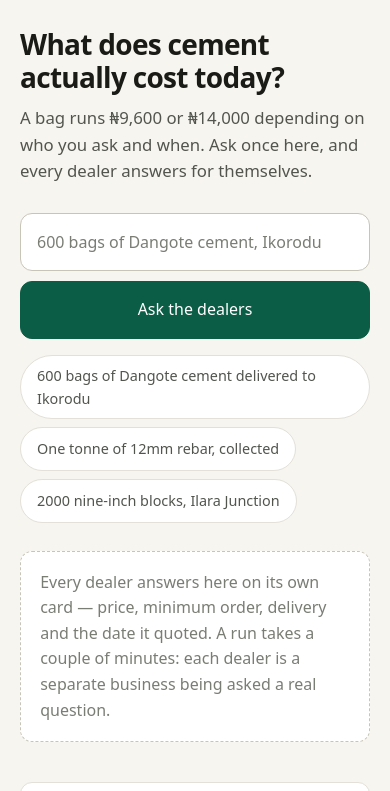
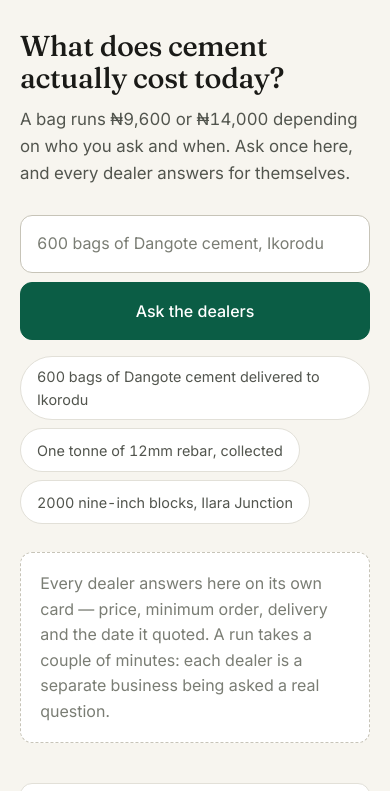
Before and after one commit to gitkelv/Oja, a plain HTML site: page index.html in a window 390 px wide. Shown: the part 68-859 px from the top of the page. Drawn offline with Linux system fonts and the light colour scheme.

Commit message:
Set the type: Fraunces for headlines, Inter for the figures
One constraint shaped the choice. This is for builders on Nigerian mobile data,
and a product whose argument is serving people other products ignore has no
business costing 300KB of fonts to open. So Fraunces is loaded at a single
weight and used only for the wordmark and headlines; Inter does everything else.

Inter carries the prices deliberately. The core of this product is a column of
figures a buyer compares at a glance, and Inter's numerals are the best of the
options considered. Quote prices set tabular figures explicitly so digits align
down the column rather than drifting.

Fraunces over the alternatives because it is warm and crafted rather than cold
fintech, which suits a product about honest local trade. Instrument Serif was
more elegant and read more fashion than trade, with only one weight to work
with. Plus Jakarta alone was the lightest and the least distinctive.

Co-Authored-By: Claude Opus 5 <noreply@anthropic.com>
Claude-Session: https://claude.ai/code/session_01PzymZE9WekWCxqGtMorM5Q

```diff
--- a/dealers/adunni-supply/styles.css
+++ b/dealers/adunni-supply/styles.css
@@ -42,10 +42,10 @@
 :root { --dealer-accent: #185FA5; }
 
 *{box-sizing:border-box}
-body{margin:0;background:var(--paper);color:var(--ink);font-family:ui-sans-serif,system-ui,-apple-system,"Segoe UI",Roboto,Arial,sans-serif;font-size:17px;line-height:1.6;font-variant-numeric:tabular-nums}
+body{margin:0;background:var(--paper);color:var(--ink);font-family:var(--sans);font-size:17px;line-height:1.6;font-variant-numeric:tabular-nums}
 .wrap{width:min(820px,100% - 2.5rem);margin-inline:auto}
 header{background:var(--card);border-bottom:1px solid var(--line);padding-block:1.1rem}
-h1{margin:0;font-size:1.5rem;letter-spacing:-.01em;color:var(--green-deep)}
+h1{margin:0;font-family:var(--display);font-weight:500;font-size:1.5rem;letter-spacing:-.01em;color:var(--green-deep)}
 .place{margin:.15rem 0 0;color:var(--ink-faint);font-size:.95rem}
 main{padding-block:2rem 3rem;display:grid;gap:2.25rem}
 h2{font-size:1.1rem;margin:0 0 .7rem}
--- a/dealers/ilara-depot/styles.css
+++ b/dealers/ilara-depot/styles.css
@@ -42,10 +42,10 @@
 :root { --dealer-accent: #993C1D; }
 
 *{box-sizing:border-box}
-body{margin:0;background:var(--paper);color:var(--ink);font-family:ui-sans-serif,system-ui,-apple-system,"Segoe UI",Roboto,Arial,sans-serif;font-size:17px;line-height:1.6;font-variant-numeric:tabular-nums}
+body{margin:0;background:var(--paper);color:var(--ink);font-family:var(--sans);font-size:17px;line-height:1.6;font-variant-numeric:tabular-nums}
 .wrap{width:min(820px,100% - 2.5rem);margin-inline:auto}
 header{background:var(--card);border-bottom:1px solid var(--line);padding-block:1.1rem}
-h1{margin:0;font-size:1.5rem;letter-spacing:-.01em;color:var(--green-deep)}
+h1{margin:0;font-family:var(--display);font-weight:500;font-size:1.5rem;letter-spacing:-.01em;color:var(--green-deep)}
 .place{margin:.15rem 0 0;color:var(--ink-faint);font-size:.95rem}
 main{padding-block:2rem 3rem;display:grid;gap:2.25rem}
 h2{font-size:1.1rem;margin:0 0 .7rem}
--- a/dealers/sabo-road-materials/styles.css
+++ b/dealers/sabo-road-materials/styles.css
@@ -42,10 +42,10 @@
 :root { --dealer-accent: #854F0B; }
 
 *{box-sizing:border-box}
-body{margin:0;background:var(--paper);color:var(--ink);font-family:ui-sans-serif,system-ui,-apple-system,"Segoe UI",Roboto,Arial,sans-serif;font-size:17px;line-height:1.6;font-variant-numeric:tabular-nums}
+body{margin:0;background:var(--paper);color:var(--ink);font-family:var(--sans);font-size:17px;line-height:1.6;font-variant-numeric:tabular-nums}
 .wrap{width:min(820px,100% - 2.5rem);margin-inline:auto}
 header{background:var(--card);border-bottom:1px solid var(--line);padding-block:1.1rem}
-h1{margin:0;font-size:1.5rem;letter-spacing:-.01em;color:var(--green-deep)}
+h1{margin:0;font-family:var(--display);font-weight:500;font-size:1.5rem;letter-spacing:-.01em;color:var(--green-deep)}
 .place{margin:.15rem 0 0;color:var(--ink-faint);font-size:.95rem}
 main{padding-block:2rem 3rem;display:grid;gap:2.25rem}
 h2{font-size:1.1rem;margin:0 0 .7rem}
--- a/index.html
+++ b/index.html
@@ -9,6 +9,12 @@
       content="Ask several independent Nigerian building-materials dealers for a quote at once. Every answer stays separate, dated and attributed."
     />
     <link rel="icon" href="favicon.svg" type="image/svg+xml" />
+    <link rel="preconnect" href="https://fonts.googleapis.com" />
+    <link rel="preconnect" href="https://fonts.gstatic.com" crossorigin />
+    <link
+      rel="stylesheet"
+      href="https://fonts.googleapis.com/css2?family=Fraunces:opsz,wght@9..144,500&family=Inter:wght@400;500;600&display=swap"
+    />
     <link rel="stylesheet" href="styles.css" />
     <script type="module" src="site.js"></script>
   </head>
--- a/styles.css
+++ b/styles.css
@@ -32,6 +32,10 @@
   --red-line: #E8A5A5;
   --red-ink: #7A1F1F;
 
+  /* type */
+  --sans: Inter, ui-sans-serif, system-ui, -apple-system, "Segoe UI", Roboto, "Helvetica Neue", Arial, sans-serif;
+  --display: Fraunces, Georgia, "Times New Roman", serif;
+
   /* form */
   --radius: 12px;
   --radius-sm: 8px;
@@ -46,7 +50,7 @@ body {
   margin: 0;
   background: var(--paper);
   color: var(--ink);
-  font-family: ui-sans-serif, system-ui, -apple-system, "Segoe UI", Roboto, "Helvetica Neue", Arial, sans-serif;
+  font-family: var(--sans);
   font-size: 17px;
   line-height: 1.6;
   font-variant-numeric: tabular-nums;
@@ -72,15 +76,17 @@ body {
 .mark { width: 28px; height: 28px; flex: none; }
 .mark rect { fill: var(--green); }
 .mark .mark-accent { fill: var(--amber); }
-.wordmark { font-size: 1.35rem; font-weight: 600; letter-spacing: -0.02em; color: var(--ink); }
+.wordmark { font-family: var(--display); font-size: 1.4rem; font-weight: 500; letter-spacing: -0.02em; color: var(--ink); }
 
 /* hero */
 
 .hero { padding: 3rem 0 2.5rem; }
 h1 {
-  font-size: clamp(1.75rem, 6vw, 2.6rem);
-  line-height: 1.15;
-  letter-spacing: -0.025em;
+  font-family: var(--display);
+  font-weight: 500;
+  font-size: clamp(1.8rem, 6.4vw, 2.7rem);
+  line-height: 1.12;
+  letter-spacing: -0.012em;
   margin: 0 0 .75rem;
   max-width: 18ch;
 }
@@ -174,6 +180,8 @@ footer h2 { font-size: 1rem; margin: 0 0 1rem; }
 .quote-card h3 { color: var(--green-deep); }
 
 .quote-price {
+  font-family: var(--sans);
+  font-feature-settings: "tnum" 1, "ss01" 1;
   margin: 0.35rem 0 0;
   font-size: 1.85rem;
   font-weight: 600;
```
Also changed, not shown: checks/index.html (+6 -0 lines), dealers/adunni-supply/index.html (+6 -0 lines), dealers/ilara-depot/index.html (+6 -0 lines), dealers/sabo-road-materials/index.html (+6 -0 lines), brand/logo.svg.
